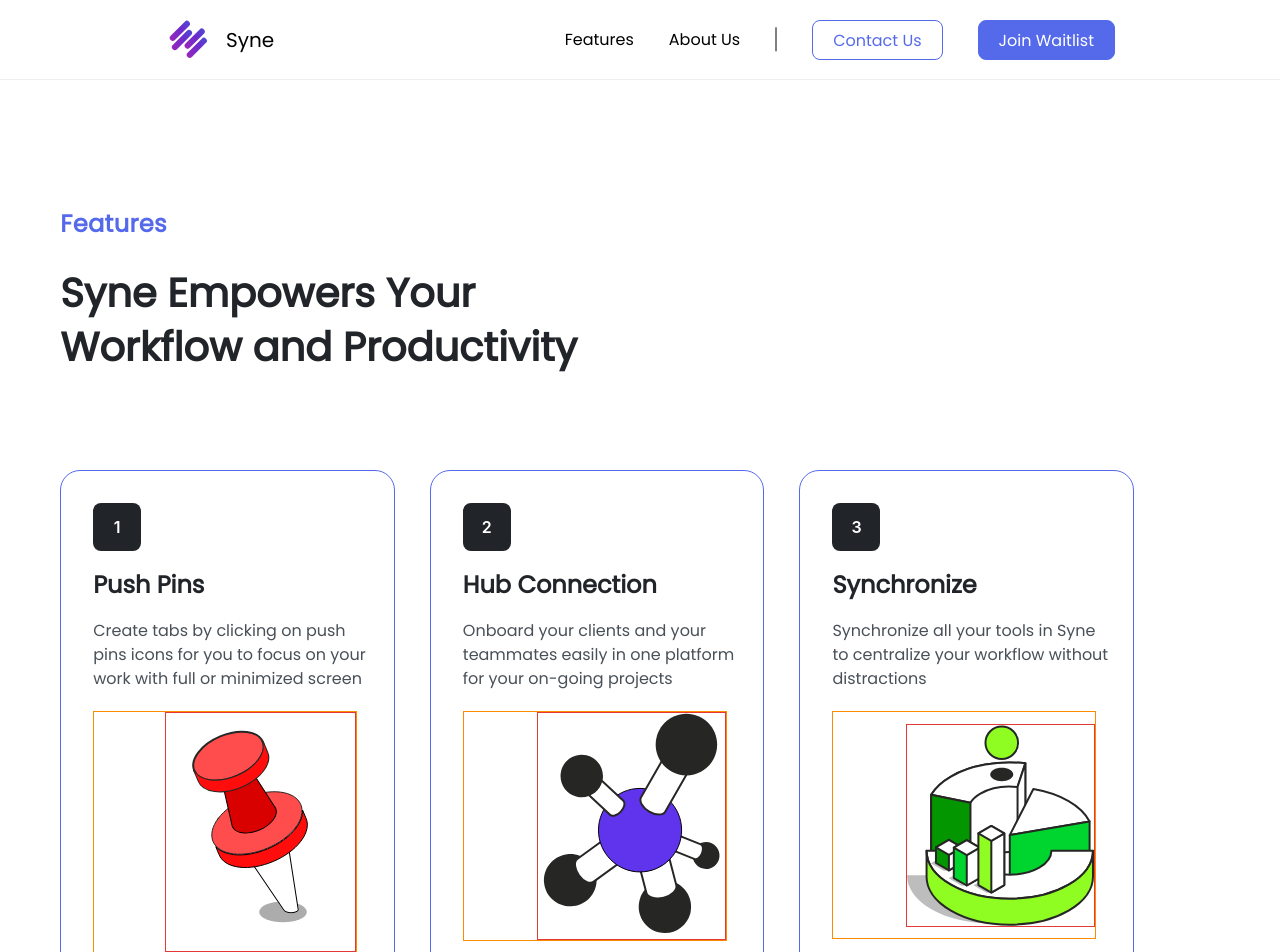
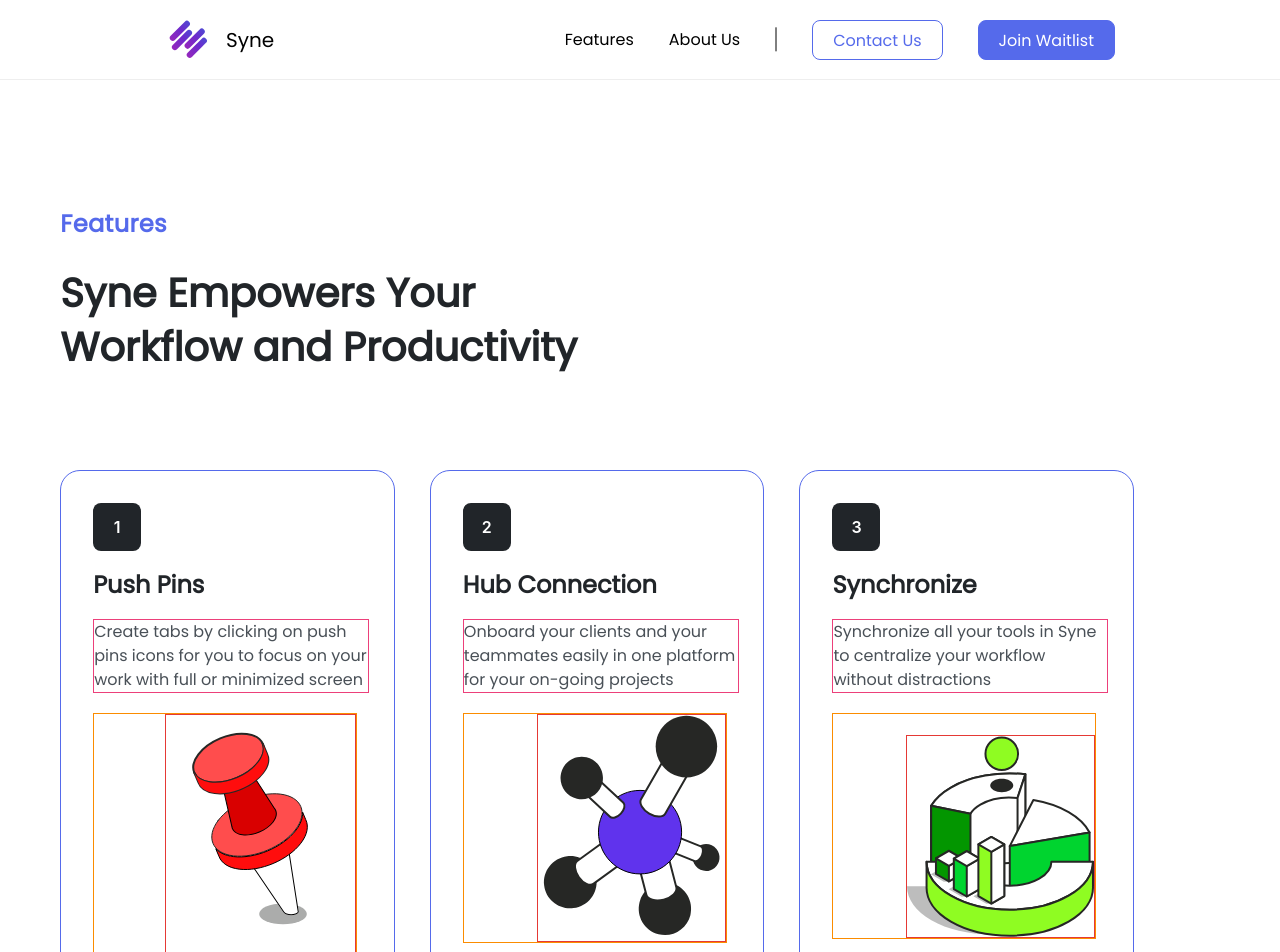
Before and after one commit to jeannyinthelamp/sycamore.ai, a React (Create React App) app: page / in a window 1280 px wide. Shown: the top 952 px of the page. Built offline with nearby package versions, Linux system fonts and the light colour scheme.

Commit message:
Give FeatureCard p tag a minimum height property, fixes a resizing issue

```diff
--- a/src/Components/Landing/Features/FeaturesCard.js
+++ b/src/Components/Landing/Features/FeaturesCard.js
@@ -43,7 +43,8 @@ export default function FeaturesCard(props) {
             {props.title}
           </h1>
           <p
-            className='desktop:w-[104.5%] desktop:h-[72px] font-Poppins desktop:text-[16px] font-normal desktop:leading-[24px] text-[#495057]
+            //TODO:  Needs tablet and mobile heights
+            className='desktop:w-[104.5%] desktop:min-h-[72px] font-Poppins desktop:text-[16px] font-normal desktop:leading-[24px] text-[#495057] border border-pink-400
 
            tablet:text-[18px] tablet:w-[100%] tablet:leading-[27px]
 
@@ -54,7 +55,7 @@ export default function FeaturesCard(props) {
           </p>
         </div>
         <div
-          className='image-wrapper w-[100%] h-[100%] flex justify-end items-center border border-orange-600
+          className='image-wrapper w-[100%] h-[100%] inline-flex justify-end items-end border border-orange-600
 
         tablet:w-[26%]
         '
```
